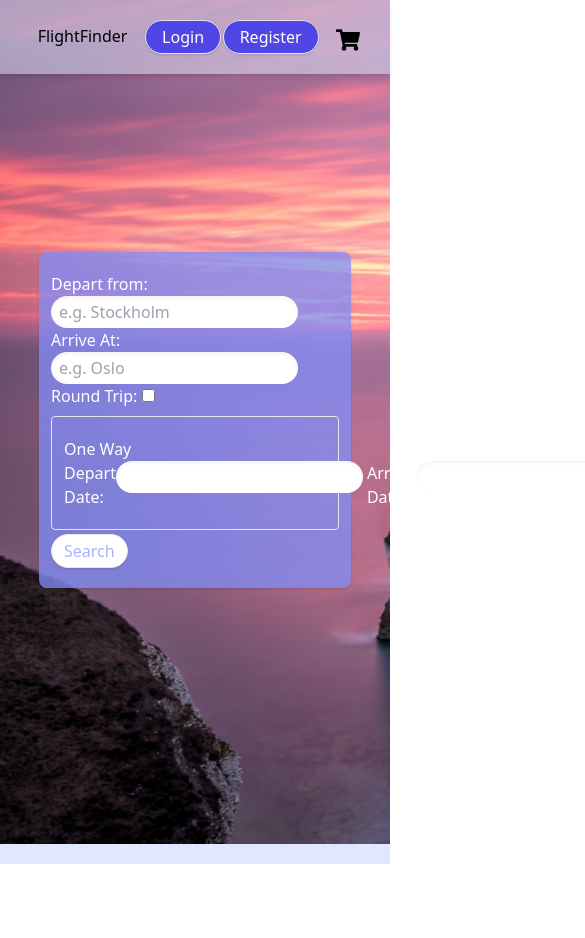
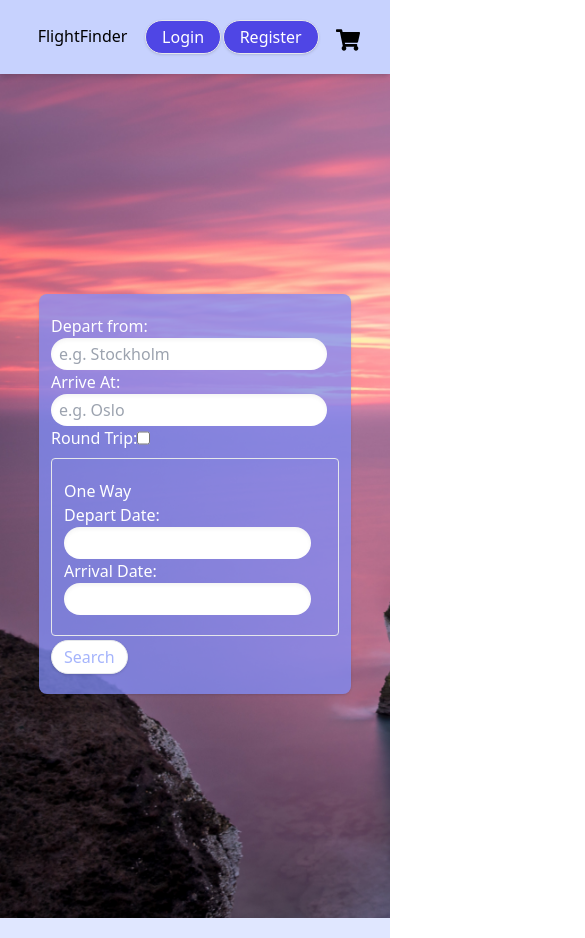
Before and after one commit to HandyAndyOG/flightFinder, a React (Create React App) app in the folder client/: page / in a window 390 px wide. Shown: the top 938 px of the page, 585 px wide, since content can reach past the window. Before the commit the page ends 864 px from the top, so only its background shows below. Built offline with nearby package versions, Linux system fonts and the light colour scheme.

Commit message:
mobile first

```diff
--- a/client/src/App.css
+++ b/client/src/App.css
@@ -5,3 +5,8 @@
   margin: 0;
   padding: 0;
 }
+.App {
+  display: flex;
+  flex-direction: column;
+  width: 100vw;
+}
--- a/client/src/App.tsx
+++ b/client/src/App.tsx
@@ -1,5 +1,4 @@
 import React, { useContext, useEffect } from "react";
-import "./App.css";
 import Home from "./components/Home";
 import LoginForm from "./components/Login/Login";
 import Register from './components/Login/Register'
@@ -22,12 +21,15 @@ function App() {
   }, [token, localstorage, setToken, isLoggedIn, setIsLoggedIn, setUser]);
 
   return (
+    <div className="App">
     <Routes>
       <Route path="/" element={<Home />}></Route>
       <Route path="/login" element={<LoginForm />}></Route>
       <Route path="/register" element={<Register />}></Route>
       <Route path="/cart" element={<Cart />}></Route>
     </Routes>
+
+    </div>
   );
 }
 
--- a/client/src/components/Cart.tsx
+++ b/client/src/components/Cart.tsx
@@ -136,7 +136,7 @@ const Cart = () => {
       <Nav />
       {isLoggedIn ? (
         <section className="flex flex-col items-center bg-indigo-900 h-screen" style={{backgroundImage: `url(${checkout})`, objectFit: 'cover', backgroundRepeat: 'no-repeat', backgroundSize: 'cover'}}>
-          <article className="w-3/4 mt-5">
+          <article className="sm:w-3/4 mt-5">
             {user ? (
               user?.cart.map((data) => {
                 return data?.connectingFlight ? (
--- a/client/src/components/Home.tsx
+++ b/client/src/components/Home.tsx
@@ -2,6 +2,7 @@ import React, {useRef} from "react";
 import Search from "./Search";
 import FlightCard from "./FlightCard";
 import Nav from "./Nav";
+import '../App.css'
 import { ToastContainer } from 'react-toastify';
 import 'react-toastify/dist/ReactToastify.css';
 import coverImg from '../assets/test1.jpg'
--- a/client/src/components/Nav.tsx
+++ b/client/src/components/Nav.tsx
@@ -66,7 +66,7 @@ const Nav = () => {
   }
 
   return (
-    <nav className="fixed flex flex-row p-5 w-full justify-evenly items-start z-10 shadow-md bg-indigo-100/50">
+    <nav className="flex flex-row p-5 justify-evenly items-start z-10 shadow-md bg-indigo-200">
       <Link to={'/'}>
         <h1 className='py-1 px-4'>FlightFinder</h1>
       </Link>
--- a/client/src/components/Oneway.tsx
+++ b/client/src/components/Oneway.tsx
@@ -7,8 +7,8 @@ import { FaPlaneDeparture, FaPlaneArrival } from "react-icons/fa";
 import { bookFlight } from "../helperFunctions/bookFlights";
 import { flightTime } from "../helperFunctions/flightTime";
 import { searchReturnFlight } from "../helperFunctions/searchReturnFlight";
-import { toast } from 'react-toastify';
-import 'react-toastify/dist/ReactToastify.css';
+import { toast } from "react-toastify";
+import "react-toastify/dist/ReactToastify.css";
 
 interface FlightData {
   [key: string]: boolean;
@@ -29,8 +29,8 @@ const Oneway = () => {
   } = useContext(FlightContext);
 
   const showToastMessage = () => {
-    toast.success('Added to Cart!', {
-        position: toast.POSITION.BOTTOM_CENTER
+    toast.success("Added to Cart!", {
+      position: toast.POSITION.BOTTOM_CENTER,
     });
   };
 
@@ -47,7 +47,7 @@ const Oneway = () => {
     useState("");
 
   return (
-    <section className="flex items-center flex-col w-3/4 rounded">
+    <section className="flex items-center flex-col mr-2 ml-2 sm:w-3/4 rounded">
       {allFlights ? (
         allFlights.map((flights) => {
           return (
@@ -65,8 +65,10 @@ const Oneway = () => {
                         <>
                           <div>
                             <div className="flex flex-row items-center border-b-2 pb-2 justify-start mb-2">
-                            <h2 className="px-4 text-indigo-900">{flights.departureDestination}</h2>
-                            <FaPlaneDeparture className="text-indigo-900"/>
+                              <h2 className="px-4 text-indigo-900">
+                                {flights.departureDestination}
+                              </h2>
+                              <FaPlaneDeparture className="text-indigo-900" />
                               <h2 className="px-4 text-indigo-900">
                                 {flights.intermediateDestination}
                               </h2>
@@ -87,8 +89,10 @@ const Oneway = () => {
                           </div>
                           <div>
                             <div className="flex flex-row items-center border-t-2 pt-2 justify-end mt-2">
-                              <h2 className="px-4 text-indigo-900">{flights.intermediateDestination}</h2>
-                              <FaPlaneArrival className="text-indigo-900"/>
+                              <h2 className="px-4 text-indigo-900">
+                                {flights.intermediateDestination}
+                              </h2>
+                              <FaPlaneArrival className="text-indigo-900" />
                               <h2 className="px-4 text-indigo-900">
                                 {flights.arrivalDestination}
                               </h2>
@@ -98,8 +102,10 @@ const Oneway = () => {
                       ) : (
                         <article key={uuidv4()}>
                           <div className="flex flex-row items-center border-b-2 pb-2 justify-center mb-2">
-                            <h2 className="px-4 text-indigo-900">{flights.departureDestination}</h2>
-                            {<FaPlaneDeparture className="text-indigo-900"/>}
+                            <h2 className="px-4 text-indigo-900">
+                              {flights.departureDestination}
+                            </h2>
+                            {<FaPlaneDeparture className="text-indigo-900" />}
                             <h2 className="px-4 text-indigo-900">
                               {flights.arrivalDestination}
                             </h2>
@@ -113,13 +119,18 @@ const Oneway = () => {
                     </article>
                     {clicked[data._id] &&
                       (data.connectingAirport_connecting_journey ? (
-                        <article key={uuidv4()} className="flex flex-col border rounded-lg bg-indigo-200 py-3 px-3 mb-3">
+                        <article
+                          key={uuidv4()}
+                          className="flex flex-col border rounded-lg bg-indigo-200 py-3 px-3 mb-3"
+                        >
                           <div className=" grid grid-cols-2 divide-x-2">
                             <div className="p-4 w-full flex flex-col items-end">
                               <div className="flex flex-row items-center border-b-2 pb-2 justify-start mb-2">
-                            <h2 className="px-4 text-indigo-900">{flights.departureDestination}</h2>
-                            <FaPlaneDeparture className="text-indigo-900"/>
-                            <h2 className="px-4 text-indigo-900">
+                                <h2 className="sm:px-4 text-indigo-900">
+                                  {flights.departureDestination}
+                                </h2>
+                                <FaPlaneDeparture className="text-indigo-900" />
+                                <h2 className="sm:px-4 text-indigo-900">
                                   {flights.intermediateDestination}
                                 </h2>
                               </div>
@@ -226,7 +237,6 @@ const Oneway = () => {
                                 </p>
                                 <select
                                   className="py-1 px-1 ml-1 rounded-full shadow-inner text-indigo-900"
-
                                   value={selectedChildOption}
                                   onChange={(
                                     e: React.ChangeEvent<HTMLSelectElement>
@@ -243,9 +253,11 @@ const Oneway = () => {
                             </div>
                             <div className="p-4 w-full">
                               <div className="flex flex-row items-center border-b-2 pb-2 justify-start mb-2">
-                              <h2 className="px-4 text-indigo-900">{flights.intermediateDestination}</h2>
-                              <FaPlaneArrival className="text-indigo-900"/>
-                            <h2 className="px-4 text-indigo-900">
+                                <h2 className="sm:px-4 text-indigo-900">
+                                  {flights.intermediateDestination}
+                                </h2>
+                                <FaPlaneArrival className="text-indigo-900" />
+                                <h2 className="sm:px-4 text-indigo-900">
                                   {flights.arrivalDestination}
                                 </h2>
                               </div>
@@ -328,7 +340,6 @@ const Oneway = () => {
                                 </p>
                                 <select
                                   className="py-1 px-1 ml-1 rounded-full shadow-inner text-indigo-900"
-
                                   value={selectedAdultConnectingOption}
                                   onChange={(
                                     e: React.ChangeEvent<HTMLSelectElement>
@@ -360,7 +371,6 @@ const Oneway = () => {
                                 </p>
                                 <select
                                   className="py-1 px-1 ml-1 rounded-full shadow-inner text-indigo-900"
-
                                   value={selectedChildConnectingOption}
                                   onChange={(
                                     e: React.ChangeEvent<HTMLSelectElement>
@@ -415,7 +425,10 @@ const Oneway = () => {
                           </button>
                         </article>
                       ) : (
-                        <article key={uuidv4()} className="flex flex-col border rounded-lg bg-indigo-200 py-5 px-5 mb-3">
+                        <article
+                          key={uuidv4()}
+                          className="flex flex-col border rounded-lg bg-indigo-200 py-5 px-5 mb-3"
+                        >
                           <div className="flex flex-row justify-evenly divide-x-2">
                             <div className="w-1/2 p-3 ">
                               <h3>Flight id: {data.flight_id}</h3>
@@ -439,7 +452,10 @@ const Oneway = () => {
                               </h3>
                               <h3>
                                 Duration:{" "}
-                                {flightTime(data.departureAt, data.arrivalAt).hours}{" "}
+                                {
+                                  flightTime(data.departureAt, data.arrivalAt)
+                                    .hours
+                                }{" "}
                                 Hours{" "}
                                 {
                                   flightTime(data.departureAt, data.arrivalAt)
@@ -449,7 +465,6 @@ const Oneway = () => {
                               </h3>
                             </div>
                             <div className="w-1/2 p-3">
-
                               <p>
                                 Available seats:{" "}
                                 {data.availableSeats -
@@ -458,15 +473,17 @@ const Oneway = () => {
                               </p>
                               <div className="flex flex-row">
                                 <p>
-                              Adult: {data.prices.currency} {data.prices.adult}
+                                  Adult: {data.prices.currency}{" "}
+                                  {data.prices.adult}
                                 </p>
                                 <select
                                   className="py-1 px-1 ml-1 rounded-full shadow-inner text-indigo-900"
-
                                   value={selectedAdultDirectOption}
                                   onChange={(
                                     e: React.ChangeEvent<HTMLSelectElement>
-                              ) => setSelectedAdultDirectOption(e.target.value)}
+                                  ) =>
+                                    setSelectedAdultDirectOption(e.target.value)
+                                  }
                                 >
                                   {seats(data.availableSeats).map((seats) => (
                                     <option value={seats}>{seats}</option>
@@ -475,15 +492,17 @@ const Oneway = () => {
                               </div>
                               <div className="flex flex-row">
                                 <p>
-                              Child: {data.prices.currency} {data.prices.child}
+                                  Child: {data.prices.currency}{" "}
+                                  {data.prices.child}
                                 </p>
                                 <select
                                   className="py-1 px-1 ml-1 rounded-full shadow-inner text-indigo-900"
-
                                   value={selectedChildDirectOption}
                                   onChange={(
                                     e: React.ChangeEvent<HTMLSelectElement>
-                              ) => setSelectedChildDirectOption(e.target.value)}
+                                  ) =>
+                                    setSelectedChildDirectOption(e.target.value)
+                                  }
                                 >
                                   {seats(data.availableSeats).map((seats) => (
                                     <option value={seats}>{seats}</option>
@@ -522,7 +541,6 @@ const Oneway = () => {
                               )
                             }
                             className="self-end border-solid border rounded-full bg-white text-indigo-200 ease-in-out duration-300 hover:bg-indigo-300 hover:text-white shadow px-3 py-1 mt-1"
-
                           >
                             Add to Cart
                           </button>
--- a/client/src/components/Search.tsx
+++ b/client/src/components/Search.tsx
@@ -63,8 +63,9 @@ const Search: React.FC<SearchProps>= ({scrollFunction}) => {
   };
 
   return (
-    <section className="rounded-lg bg-indigo-400/75  text-white shadow mt-2 px-3 py-5 mb-3 w-4/5">
+    <section className="rounded-lg bg-indigo-400/75 text-white shadow mt-2 px-3 py-5 mb-3 w-4/5">
       <form onSubmit={handleSubmit}>
+        <div className="flex flex-col">
         <label>Depart from: </label>
         <input
           className="py-1 px-2 mr-3 rounded-full shadow-inner text-indigo-900"
@@ -79,13 +80,18 @@ const Search: React.FC<SearchProps>= ({scrollFunction}) => {
           value={arrivalAt}
           onChange={(e) => setArrivalAt(e.target.value)}
         />
+        <div className="flex flex-row">
+
         <label>Round Trip: </label>
         <input type="checkbox" onChange={() => setCheckbox(!checkbox)} />
+        </div>
+
+        </div>
         {checkbox ? (
           <>
             <section className="mt-2 px-3 py-5">
               <h2 className="self-center font-semibold">Departure trip</h2>
-              <div className="flex flex-row">
+              <div className="flex flex-col sm:flex-row">
                 <label className="w-6/12">Depart Date: </label>
                 <DatePicker
                   className="py-1 px-2 mr-1 rounded-full shadow-inner text-indigo-900"
@@ -125,7 +131,7 @@ const Search: React.FC<SearchProps>= ({scrollFunction}) => {
             </section>
             <section className="mt-2 px-3 py-5">
               <h2 className="self-center font-semibold">Return trip</h2>
-              <div className="flex flex-row">
+              <div className="flex flex-col sm:flex-row">
                 <label className="w-6/12">Depart Date: </label>
                 <DatePicker
                   className="py-1 px-2 mr-1 rounded-full shadow-inner text-indigo-900"
@@ -167,7 +173,7 @@ const Search: React.FC<SearchProps>= ({scrollFunction}) => {
         ) : (
           <section className="border rounded mt-2 px-3 py-5">
             <h2 className="self-center">One Way</h2>
-            <div className="flex flex-row">
+            <div className="flex flex-col sm:flex-row">
               <label className="w-6/12">Depart Date: </label>
               <DatePicker
                 className="py-1 px-2 mr-1 rounded-full shadow-inner text-indigo-900"
```
Also changed, not shown: 1 other file (tests, documents, lock files or other folders). Lines whose indentation alone changed are shown as unchanged.
